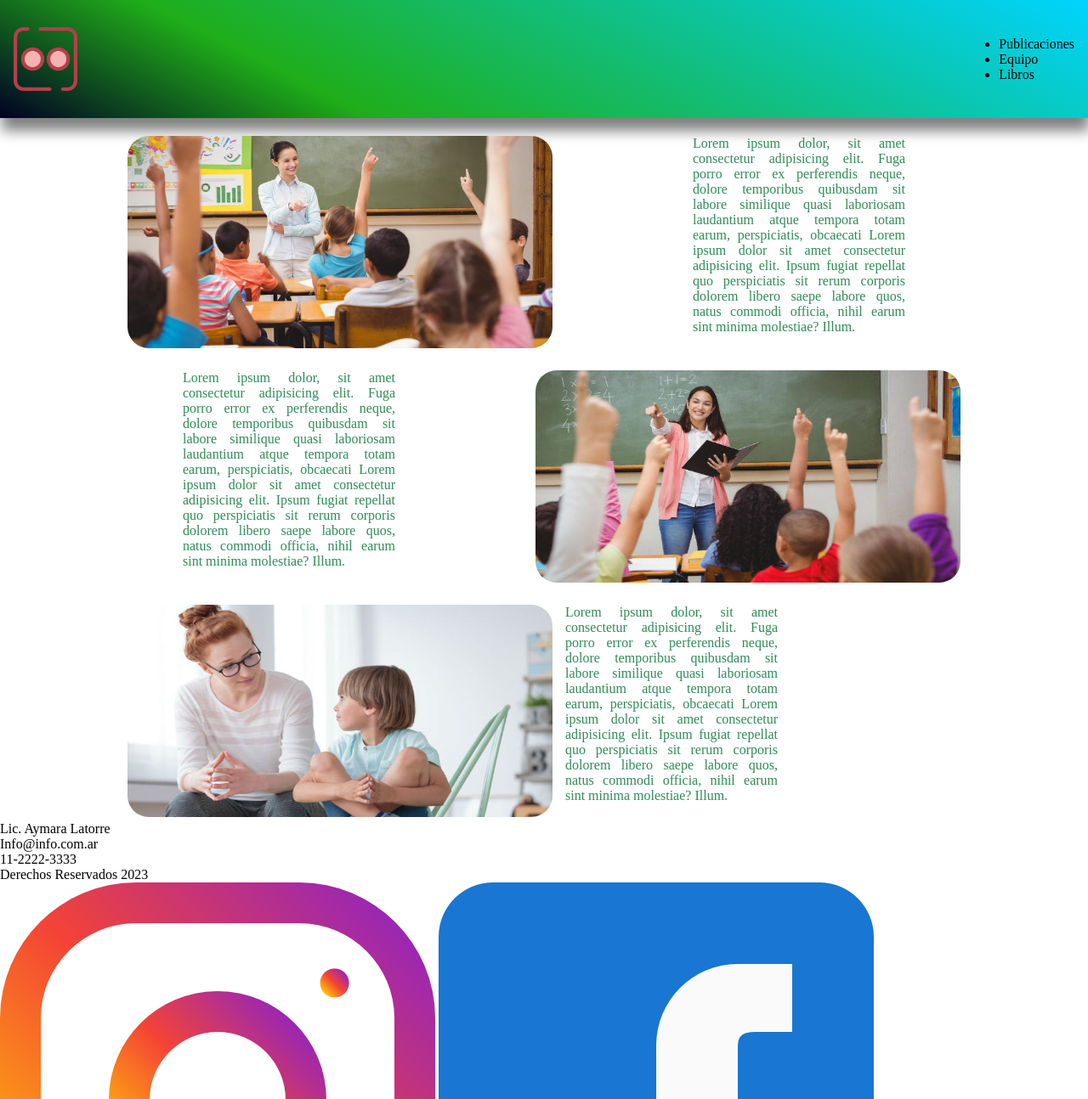
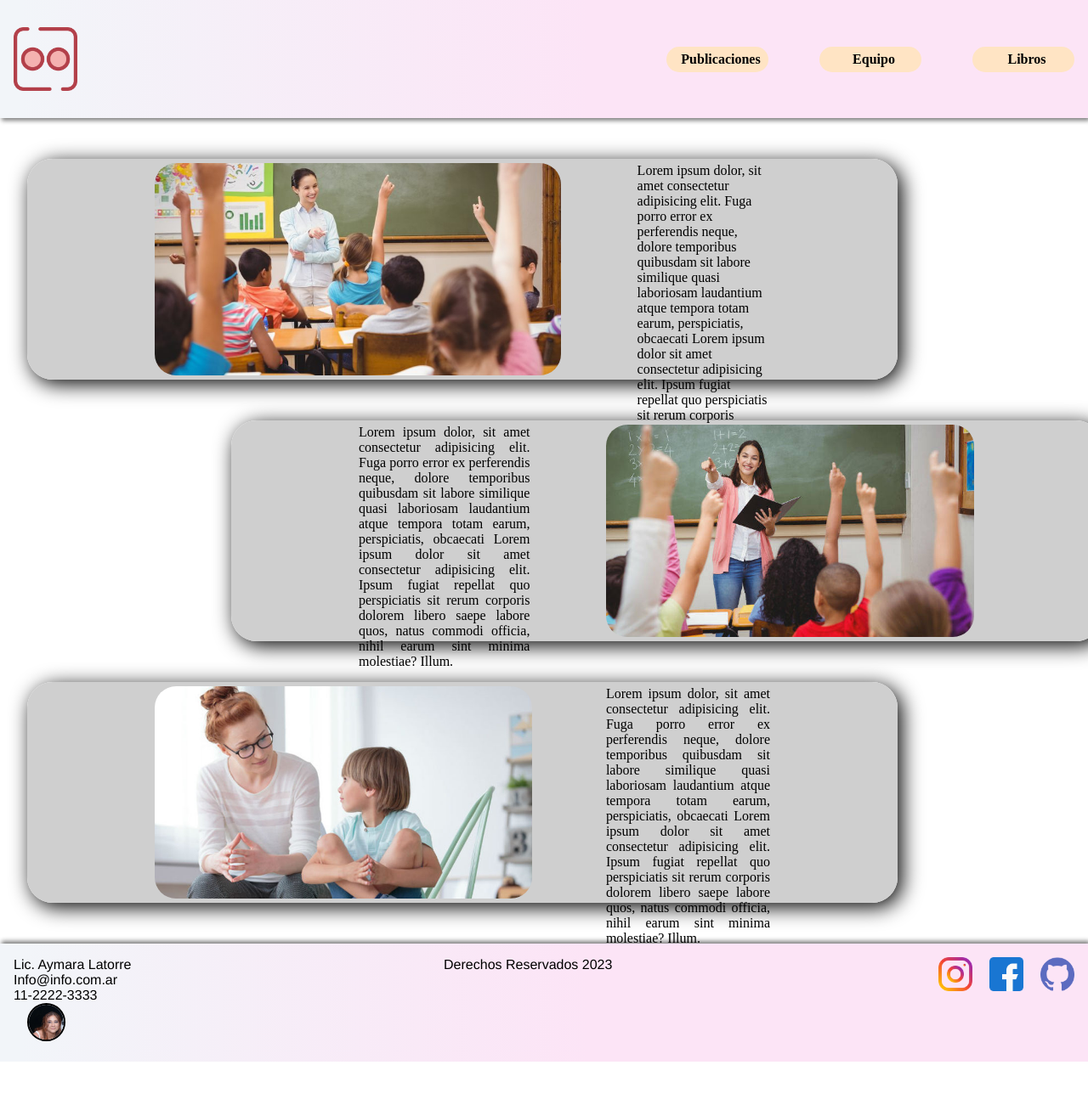
Before and after one commit to Fran0084/ultimoProyecto, a website: page index.html in a window 1280 px wide. Shown: the top 1294 px of the page at 85% size. After the commit the page ends 1250 px from the top, so only its background shows below. Drawn offline with Linux system fonts and the light colour scheme.

Commit message:
actualizacion-mejorarheader/footer

```diff
--- a/index.html
+++ b/index.html
@@ -15,10 +15,10 @@
             <img src="./imagenes/logo.png" alt="logo" class="img-nav">
 
             <div>
-                <ul>
-                    <li>Publicaciones</li>
-                    <li>Equipo</li>
-                    <li>Libros</li>
+                <ul class="ul">
+                    <li class="linav">Publicaciones</li>
+                    <li class="linav">Equipo</li>
+                    <li class="linav">Libros</li>
                 </ul>
             </div>
         </nav>
@@ -76,25 +76,26 @@
 
     </main>
 
-    <footer>
+    <footer class="footer">
         <div>
-            <ul>
-                <li>Lic. Aymara Latorre</li>
-                <li>Info@info.com.ar</li>
-                <li>11-2222-3333</li>
+            <ul class="ulfooter">
+                <li class="lifooter">Lic. Aymara Latorre</li>
+                <li class="lifooter">Info@info.com.ar</li>
+                <li class="lifooter">11-2222-3333</li>
+                <li class="lifooter"><img src="./imagenes/chimu.png" alt="" class="liImgFooter"></li>
             </ul>
 
         </div>
 
         <div>
-            <span>Derechos Reservados 2023</span>
+            <span class="spanfooter">Derechos Reservados 2023</span>
 
         </div>
 
         <div>
-            <img src="./imagenes/instagram.png" alt="logoinstagram">
-            <img src="./imagenes/facebook.png" alt="logofacebook">
-            <img src="./imagenes/github.png" alt="logogit">
+            <img src="./imagenes/instagram.png" alt="logoinstagram" class="imgfooter">
+            <img src="./imagenes/facebook.png" alt="logofacebook" class="imgfooter">
+            <img src="./imagenes/github.png" alt="logogit" class="imgfooter">
         </div>
 
 
--- a/scss/main.scss
+++ b/scss/main.scss
@@ -1,3 +1,4 @@
+@import "./parciales/variables";
 @import "./parciales/inicio.scss";
 @import "./parciales/Equipo.scss";
 @import "./parciales/Libros.scss";
--- /dev/null
+++ b/scss/parciales/_variables.scss
@@ -0,0 +1 @@
+$colorFondoMain: radial-gradient(circle, rgba(63,94,251,1) 0%, rgba(207,207,207,1) 0%);
--- a/scss/parciales/inicio.scss
+++ b/scss/parciales/inicio.scss
@@ -1,30 +1,72 @@
 * {
   margin: 0;
   padding: 0;
-    box-sizing: border-box; }
+  box-sizing: border-box;
+}
 
 .nav {
   display: flex;
   justify-content: space-between;
   align-items: center;
   padding: 2rem 1rem;
-    background: linear-gradient(27deg, rgba(2,0,36,1) 0%, rgba(31,173,25,1) 28%, rgba(0,212,255,1) 100%);
-    box-shadow: 2px 15px 15px grey;
+  background: linear-gradient(90deg, rgba(242,245,249,1) 2%, rgba(252,228,246,1) 54%);
+  box-shadow: 2px 3px 5px grey;
+
 
 }
 
-  .img-nav{
+.img-nav {
   width: 75px;
   height: 75px;
 }
 
 
+
+
+.ul {
+  display: flex;
+  flex-direction: row;
+}
+
+.linav{
+  display: inline-block;
+  justify-content: center;
+  align-items: center;
+  background-color: bisque;
+  border-radius: 15px ;
+  margin-left: 60px;
+  padding-left: 8px;
+  transition: 2s;
+  list-style: none;
+  width: 120px;
+  height: 30px;
+  display: flex;
+font-weight:bold;
+}
+
+.linav:hover{
+  color: green;
+  background-color: orange;
+  box-shadow: 5px 5px gray;
+
+}
+
+
+
+
+
 /*main*/
 
-  .section1{
-    margin-top: 1rem;
+.section1 {
+  margin-top: 3rem;
+  background: radial-gradient(circle, rgba(63, 94, 251, 1) 0%, rgba(207, 207, 207, 1) 0%);
+  width: 80%;
+  margin-left: 2rem;
+  border-radius: 30px;
+  box-shadow: 5px 5px 25px black;
 }
-  .div-izq{
+
+.div-izq {
   display: flex;
   justify-content: start;
   align-items: center;
@@ -32,26 +74,33 @@
   padding: 5px 150px;
 }
 
-  .img-main{
+.img-main {
   width: 500px;
   height: 250px;
   border-radius: 25px;
 }
 
-  .p1{
+.p1 {
   width: 250px;
   height: 250px;
-    color: seagreen;
-    text-align: justify;
-    margin-left: 150px;
+  color: black;
+  margin-left: 75px;
+  text-justify: center;
+
 }
 
 /*section2*/
 
-  .section2{
-    margin-top: 1rem;
+.section2 {
+  margin-top: 3rem;
+  background: $colorFondoMain;
+  width: 80%;
+  margin-left: 17rem;
+  border-radius: 30px;
+  box-shadow: 5px 5px 25px black;
 }
-  .div-der{
+
+.div-der {
   display: flex;
   justify-content: end;
   align-items: center;
@@ -59,46 +108,97 @@
   padding: 5px 150px;
 }
 
-  .img-main{
+.img-main {
   width: 500px;
   height: 250px;
   border-radius: 25px;
 }
 
-  .p2{
+.p2 {
   width: 250px;
   height: 250px;
-    color: seagreen;
+  color: black;
   text-align: justify;
-    margin-right: 150px;
+  margin-right: 75px;
 }
 
 
 /*section3*/
-.section3{
-    margin-top: 1rem;
+.section3 {
+  margin-top: 3rem;
+  background: $colorFondoMain;
+  width: 80%;
+  margin-left: 2rem;
+  border-radius: 30px;
+  box-shadow: 5px 5px 25px black;
+
 }
 
 
-  .img-main{
+.img-main {
   width: 500px;
   height: 250px;
   border-radius: 25px;
 }
 
-  .p3{
+.p3 {
   width: 250px;
   height: 250px;
-    color: seagreen;
+  color: black;
   text-align: justify;
-    margin-right: 150px;
+  margin-left: 4.5rem;
 }
 
 
+
+/*footer*/
+
+
+.footer {
+  width: 100%;
+  height: 138.99px;
+  display: flex;
+  flex-direction: row;
+  justify-content: space-between;
+  padding: 1rem 1rem;
+  margin-top: 3rem;
+  background: linear-gradient(90deg, rgba(242,245,249,1) 2%, rgba(252,228,246,1) 54%);
+  box-shadow: 2px -3px 5px grey;
+}
+
+.imgfooter {
+  width: 40px;
+  height: 40px;
+  margin-left: 1rem;
+}
+
+.lifooter {
+  list-style: none;
+  font-family: 'Franklin Gothic Medium', 'Arial Narrow', Arial, sans-serif;
+  color: black;
+}
+
+.spanfooter{
+  font-family: 'Franklin Gothic Medium', 'Arial Narrow', Arial, sans-serif;
+  color: black;}
+
+
+.liImgFooter {
+  width: 45px;
+  height: 45px;
+  border-radius: 50px;
+  border: 2px black solid;
+  margin-left: 1rem;
+
+}
+
+
+/*
 .boton{
     width: 60px;
     height: 60px;
     background-color: green;
+
     border-radius: 150px;
     border: 3px solid black;
     position: fixed;
@@ -107,9 +207,23 @@
     margin-top: 1rem;
 
 
+animation-name: efecto;
+animation-iteration-count: infinite;
+animation-timing-function: linear;
+animation-duration: 0.5s;
+animation-delay: 0.5s;
     }
 
-.boton:hover{
-    background-color: yellow;
-    transition: 2s;
+
+@keyframes efecto{
+  0%{width: 60px;
+    height: 60px;}
+    25%{display: none;}
+  50%{display: none;}
+  75%{display: none;}
+  100%{width: 80px;
+    height: 80px;
+  background-color: red;
+box-shadow: 15px 10px 5px yellow;}
 }
+*/
```
Also changed, not shown: css/main.css, imagenes/chimu.png (added). Lines whose indentation alone changed are shown as unchanged.
